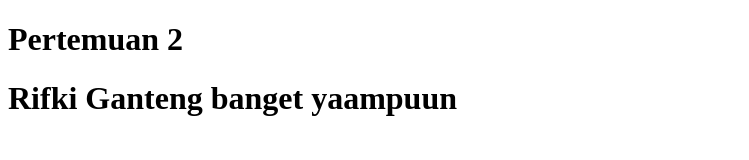
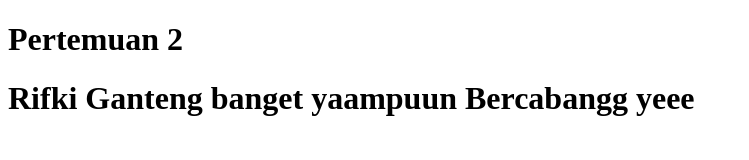
Before and after one commit to RifkiIkbal09/pelatihan_github_pertemuan2, a plain HTML site: page index.html in a window 1280 px wide. Shown: the whole page, without its empty margins (0-749 px from the left). Drawn offline with Linux system fonts and the light colour scheme.

Commit message:
Update index.html

```diff
--- a/index.html
+++ b/index.html
@@ -7,6 +7,8 @@
 </head>
 <body>
     <h1>Pertemuan 2</h1>
-    <h1>Rifki Ganteng banget yaampuun</h1>
+    <h1>Rifki Ganteng banget yaampuun
+    Bercabangg yeee
+    </h1>
 </body>
 </html>
```
